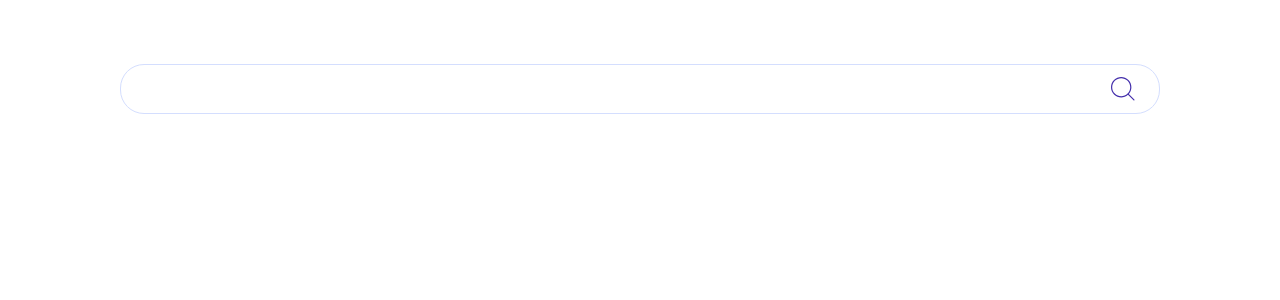
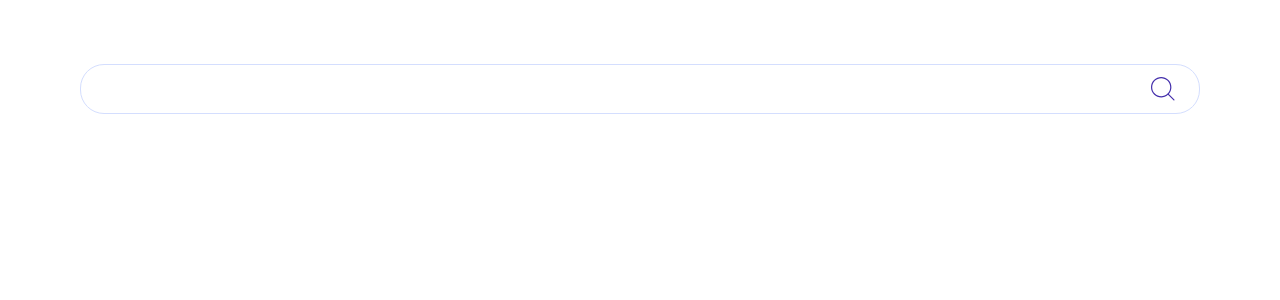
Before and after one commit to john3volta/globex-front, a React app: page / in a window 1280 px wide. Shown: the top 300 px of the page. Built offline with nearby package versions, Linux system fonts and the light colour scheme.

Commit message:
update: app max-width to 1360px

```diff
--- a/src/styles/components/_app.scss
+++ b/src/styles/components/_app.scss
@@ -3,7 +3,7 @@
 
 .app {
   width: 100%;
-  max-width: rem-calc(1200);
+  max-width: rem-calc(1360);
   @include responsive(padding-top, 24, 64);
   @include responsive(padding-bottom, 24, 64);
   @include responsive(padding-left, 24, 80);
```
